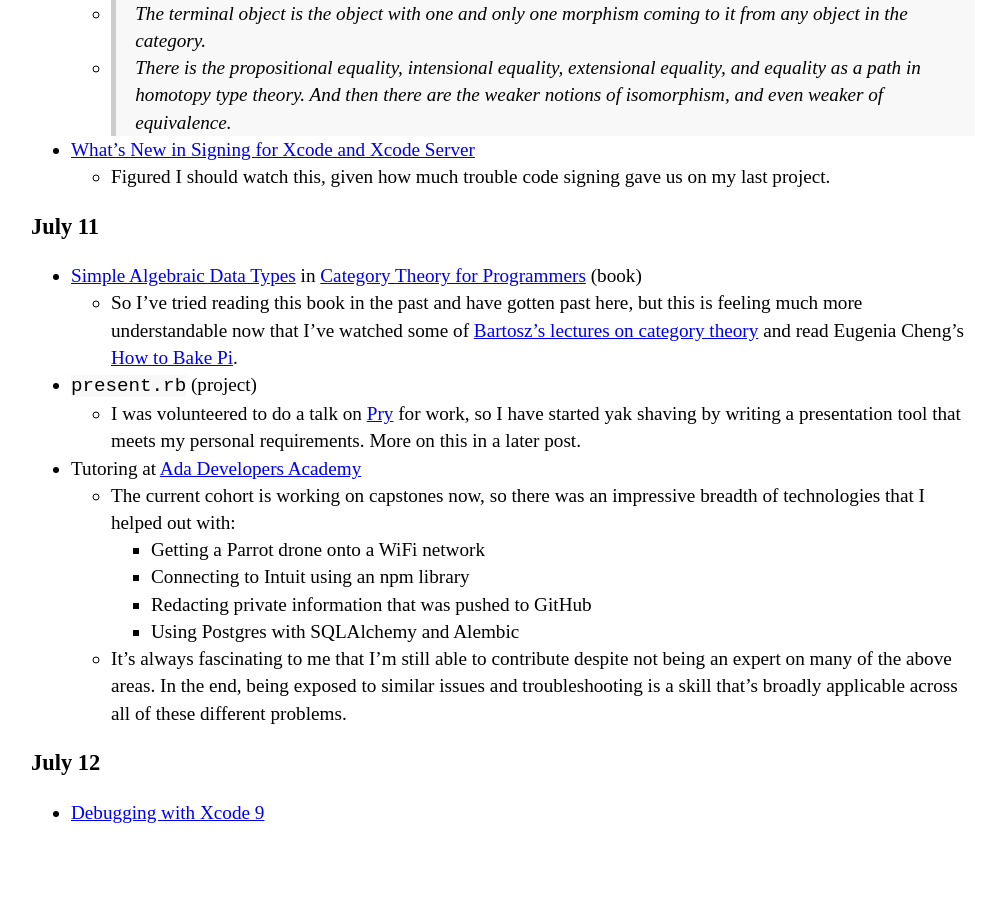
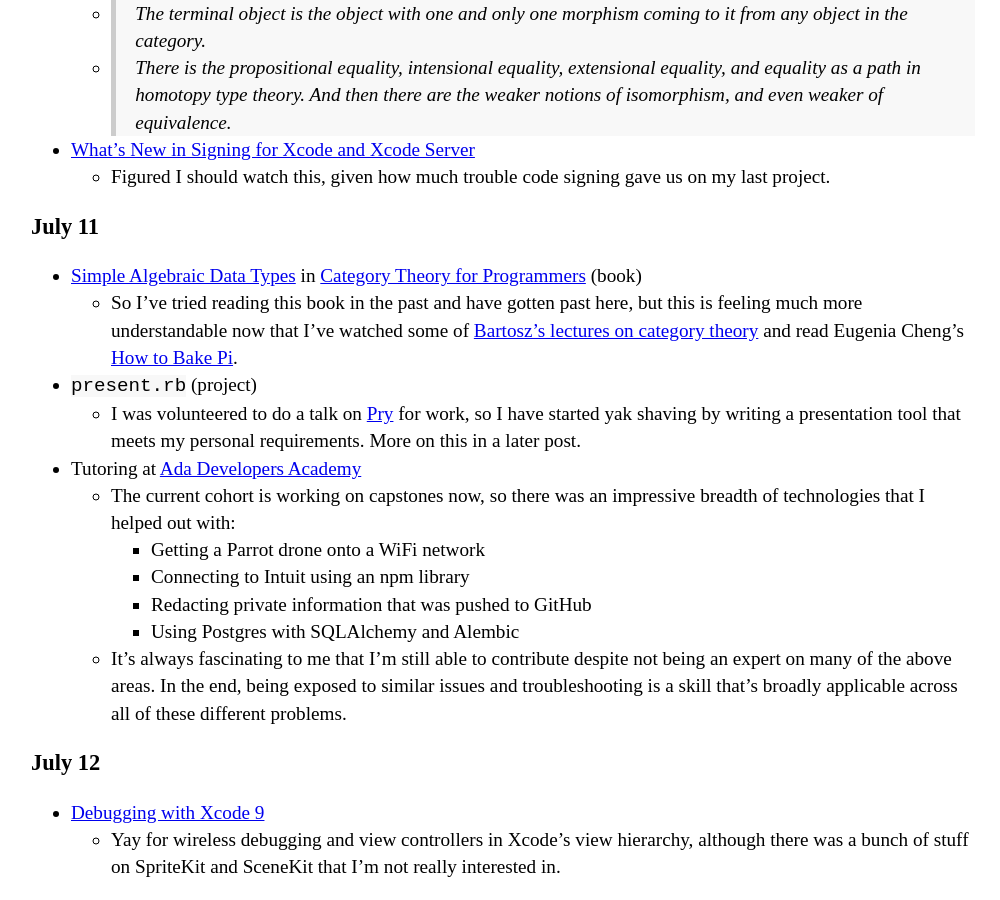
Before and after one commit to kejadlen/kejadlen.github.io, a Jekyll site: the page built from _posts/2017-07-05-beachconf.md, in a window 1280 px wide and 900 px high, scrolled down 1591 px. Shown: the whole window, without its empty margins (137-1137 px from the left). Built offline with Jekyll 4.4.1, drawn with Linux system fonts in a browser that asks for light colours; before the commit the page ends 2436 px from its top, so only the background shows below that.

Commit message:
BeachConf

```diff
--- a/_posts/2017-07-05-beachconf.md
+++ b/_posts/2017-07-05-beachconf.md
@@ -136,5 +136,8 @@
 ### July 12
 
 - [Debugging with Xcode 9][debugging-with-xcode]
+  - Yay for wireless debugging and view controllers in Xcode's view hierarchy,
+    although there was a bunch of stuff on SpriteKit and SceneKit that I'm not
+    really interested in.
 
 [debugging-with-xcode]: https://developer.apple.com/videos/play/wwdc2017/404/
```
